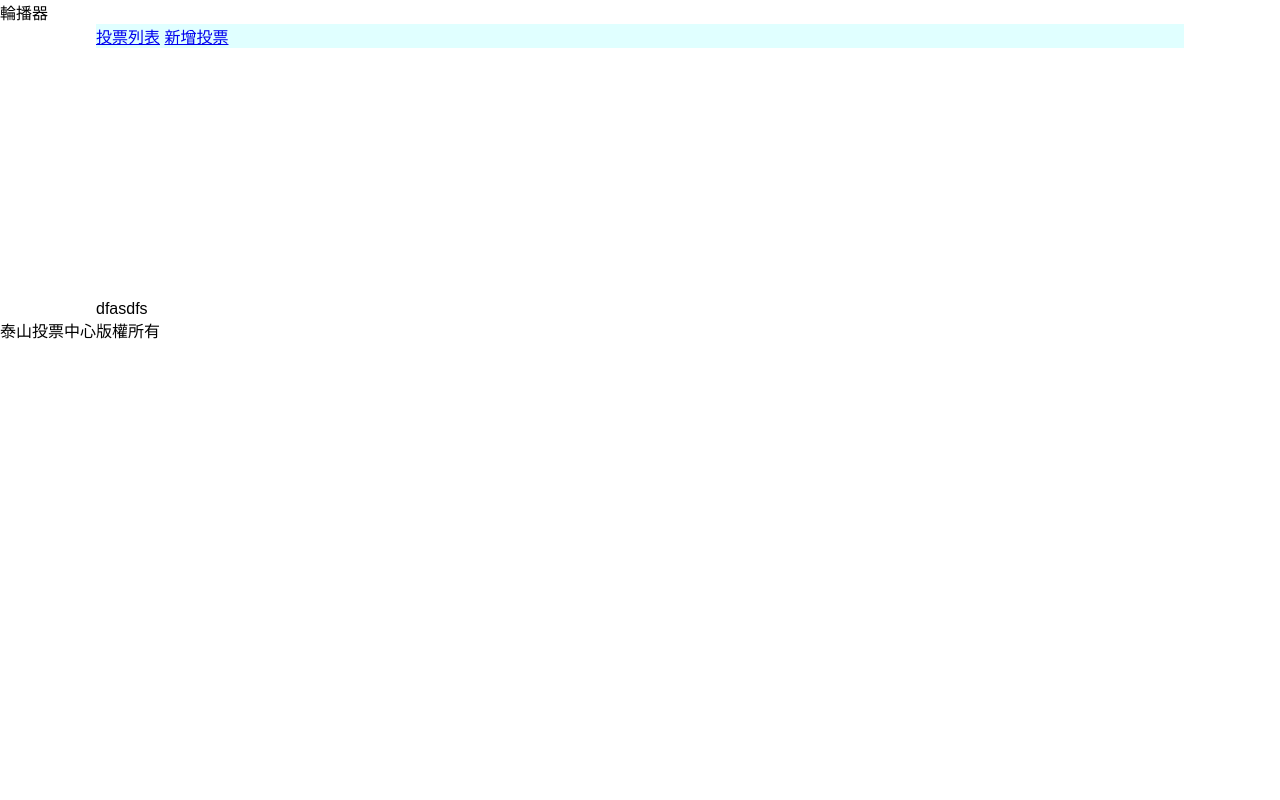
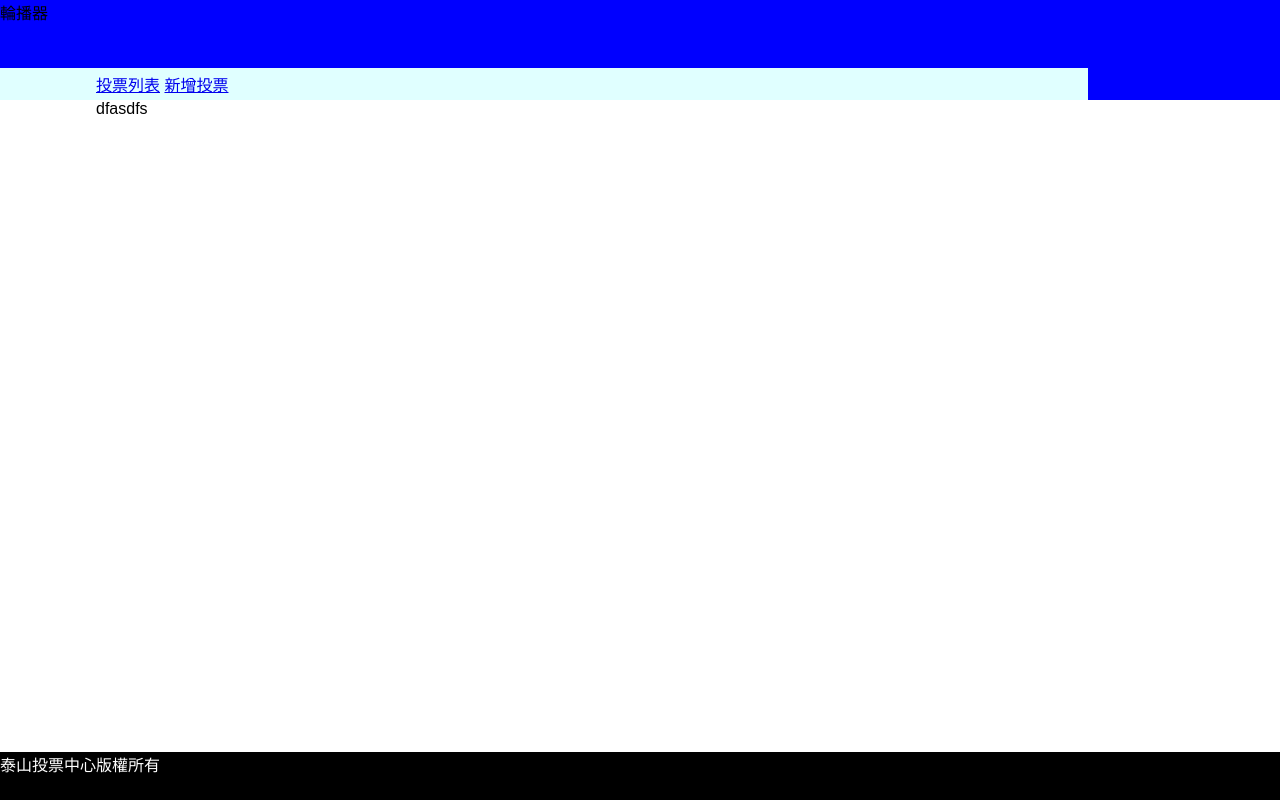
Before and after one commit to mackliu/11101-vote, a PHP site: page /back.php in a window 1280 px wide. Run offline with PHP 8.4, Linux system fonts and the light colour scheme.

Commit message:
拉出基本的畫面寬高配置

```diff
--- a/back.php
+++ b/back.php
@@ -6,6 +6,7 @@
     <meta name="viewport" content="width=device-width, initial-scale=1.0">
     <title>投票管理中心</title>
     <link rel="stylesheet" href="./css/basic.css">
+    <link rel="stylesheet" href="./css/back.css">
 </head>
 <body>
 <div id="header">
--- /dev/null
+++ b/css/back.css
@@ -0,0 +1,8 @@
+#header{
+    height:100px;
+}
+#container{
+
+    min-height:calc(100vh - 100px - 3rem );
+
+}
--- a/css/basic.css
+++ b/css/basic.css
@@ -9,13 +9,19 @@
 #header{
 width:100%;
 height:300px;
-
+position:relative;
+}
+#header .slider{
+height:100%;
+background: blue;
 }
 #header nav{
+    position:absolute;
     width:85%;
     min-width:1000px;
-    margin:auto;
+    padding:0.25rem 7.5%;
     background:lightcyan;
+    bottom:0;
 }
 #container{
 width:85%;
@@ -24,4 +30,7 @@ margin:auto;
 }
 footer{
     width:100%;
+    height:3rem;
+    background:black;
+    color:white;
 }
--- /dev/null
+++ b/css/front.css
@@ -0,0 +1,5 @@
+#container{
+
+    min-height:calc(100vh - 300px - 3rem );
+
+}
--- a/index.php
+++ b/index.php
@@ -6,6 +6,7 @@
     <meta name="viewport" content="width=device-width, initial-scale=1.0">
     <title>泰山線上投票中心</title>
     <link rel="stylesheet" href="./css/basic.css">
+    <link rel="stylesheet" href="./css/front.css">
 </head>
 <body>
 <div id="header">
--- a/layout/header.php
+++ b/layout/header.php
@@ -1,2 +1,2 @@
 
-    <slider>輪播器</slider>
+    <div class="slider">輪播器</div>
```
